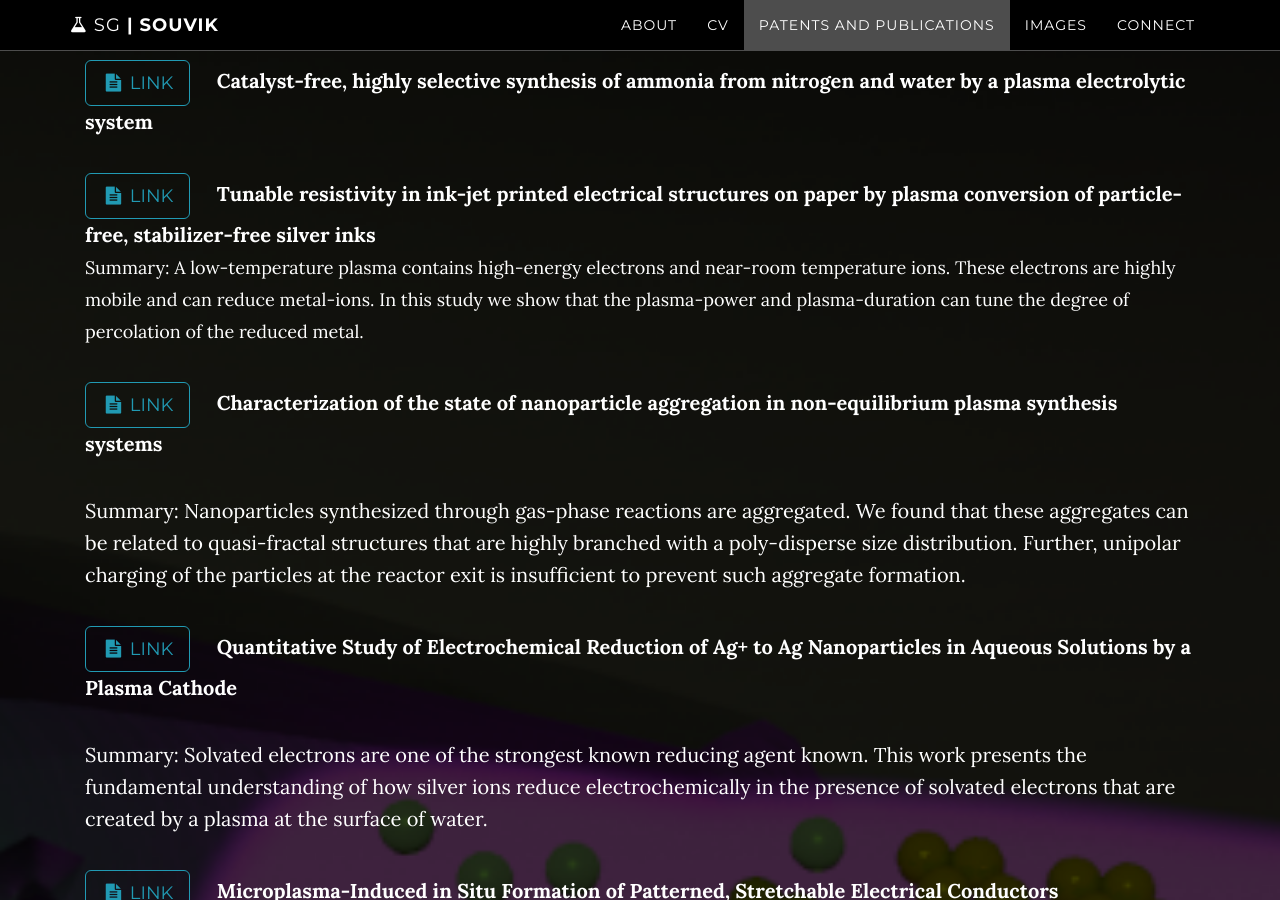
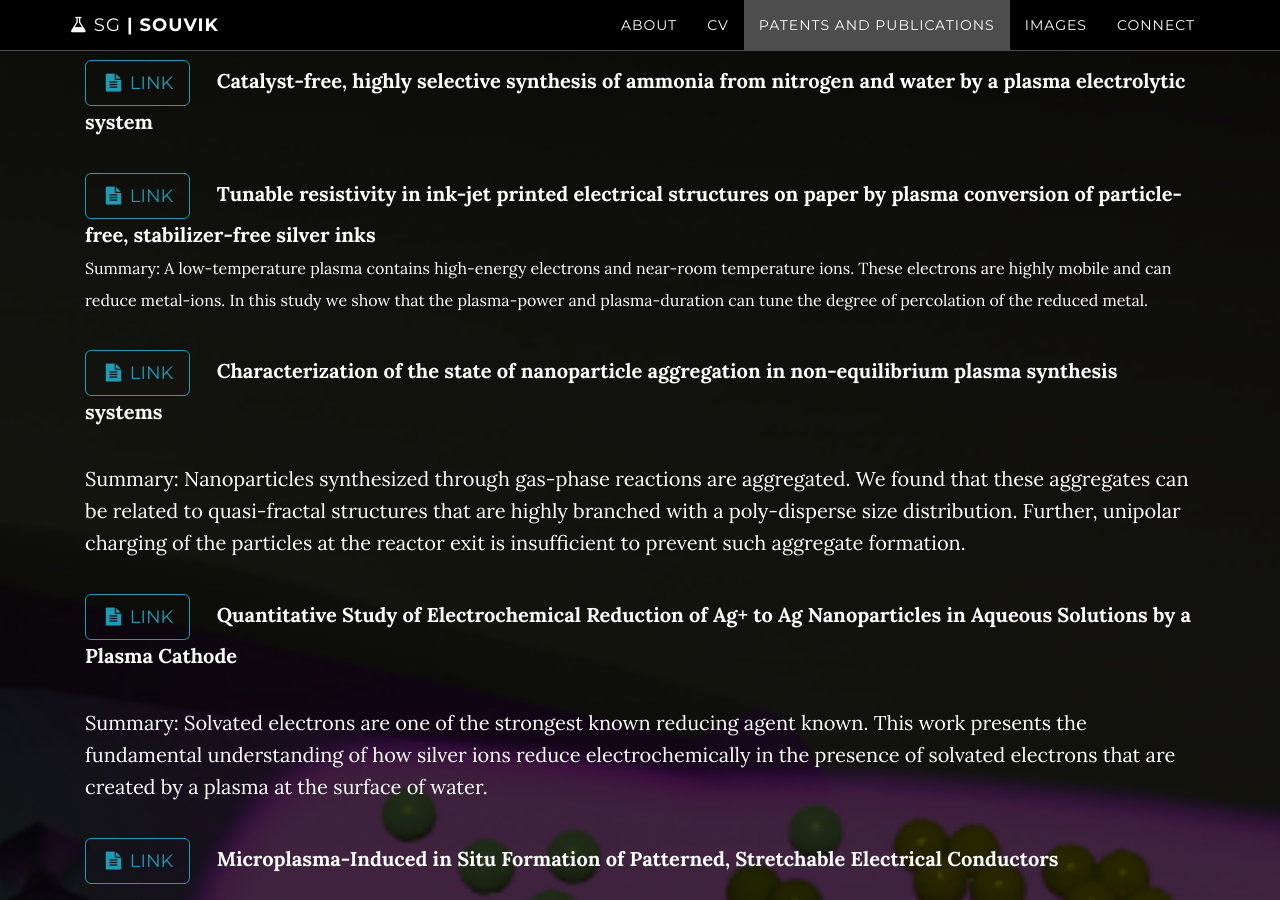
Before and after one commit to SouvikSG/souviksg.github.io, a Jekyll site: the page built from index.html, in a window 1280 px wide and 900 px high, scrolled down 4772 px. Built offline with Jekyll 4.4.1, drawn with Linux system fonts in a browser that asks for light colours.

Commit message:
Update publications.html

```diff
--- a/_includes/publications.html
+++ b/_includes/publications.html
@@ -15,7 +15,7 @@
 
 <p><a target='_blank' href="https://avs.scitation.org/doi/abs/10.1116/1.5042459" class="btn btn-default btn-lg"> <i class="fa fa-file-text fa-fw"></i>  LINK</a> &nbsp; &nbsp; <b>Tunable resistivity in ink-jet printed electrical structures on paper by plasma conversion of particle-free, stabilizer-free silver inks</b>
 	<br>
-<font size=4> Summary: A low-temperature plasma contains high-energy electrons and near-room temperature ions.  These electrons are highly mobile and can reduce metal-ions. In this study we show that the plasma-power and plasma-duration can tune the degree of percolation of the reduced metal.</font></p>
+<font size=3> Summary: A low-temperature plasma contains high-energy electrons and near-room temperature ions.  These electrons are highly mobile and can reduce metal-ions. In this study we show that the plasma-power and plasma-duration can tune the degree of percolation of the reduced metal.</font></p>
 
 <p><a target='_blank' href="https://iopscience.iop.org/article/10.1088/1361-6463/aad26f" class="btn btn-default btn-lg"> <i class="fa fa-file-text fa-fw"></i>  LINK</a> &nbsp; &nbsp; <b>Characterization of the state of nanoparticle aggregation in non-equilibrium plasma synthesis systems</b></p>
 
```
